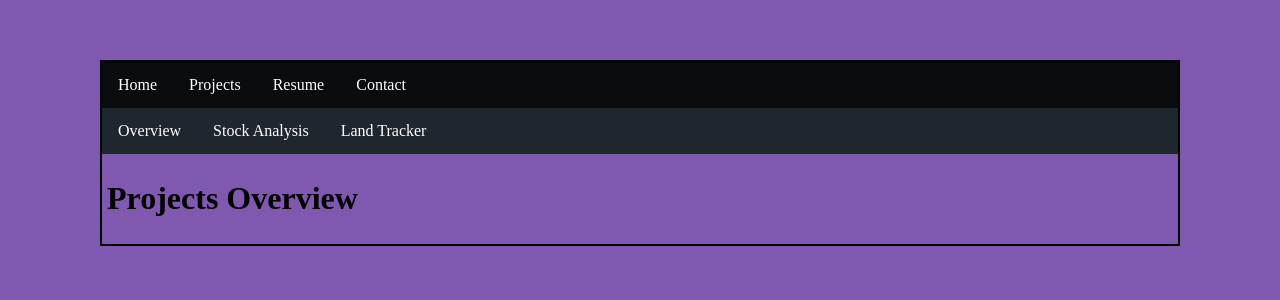
After one commit to rarothschild/RobSite, a Django app: page /projects/overview in a window 1280 px wide. The commit adds this page. Shown: the top 300 px of the page. Run offline with Django 3.2, Linux system fonts and the light colour scheme.

Commit message:
styles updates and url fixes

```diff
--- a/main/templates/main/navbar.html
+++ b/main/templates/main/navbar.html
@@ -2,7 +2,7 @@
 <div class="navbar-container">
     <ul>
         <li><a href="{% url 'home' %}">Home</a></li>
-        <li><a href="{% url 'projects' %}">Projects</a></li>
+        <li><a href="{% url 'projects_overview' %}">Projects</a></li>
         <li><a href="{% url 'resume' %}">Resume</a></li>
         <li><a href="{% url 'contact' %}">Contact</a></li>
     </ul>
--- /dev/null
+++ b/main/templates/main/projects_navbar.html
@@ -0,0 +1,8 @@
+{% load static %}
+<div class="navbar-container-2">
+    <ul>
+        <li><a href="{% url 'projects_overview' %}">Overview</a></li>
+        <li><a href="{% url 'projects_trading' %}">Stock Analysis</a></li>
+        <li><a href="{% url 'projects_landtrack' %}">Land Tracker</a></li>
+    </ul>
+</div>
--- /dev/null
+++ b/main/templates/main/projects_overview.html
@@ -0,0 +1,9 @@
+{% extends 'main/main.html' %}
+
+{% block subnav %}
+{% include 'main/projects_navbar.html' %}
+{% endblock subnav %}
+
+{% block content %}
+<h1>Projects Overview</h1>
+{% endblock content %}
--- a/main/templates/main/resume.html
+++ b/main/templates/main/resume.html
@@ -1,4 +1,5 @@
 {% extends 'main/main.html' %}
+{% load static %}
 
 {% block content %}
 <h1>Resume</h1>
--- a/main/urls.py
+++ b/main/urls.py
@@ -3,7 +3,9 @@ from . import views
 
 urlpatterns = [
     path('',views.home,name='home'),
-    path('projects/',views.projects,name='projects'),
+    path('projects/overview',views.projects_overview,name='projects_overview'),
+    path('projects/overview',views.projects_trading,name='projects_trading'),
+    path('projects/overview',views.projects_landtrack,name='projects_landtrack'),
     path('resume/',views.resume,name='resume'),
     path('contact/',views.contact,name='contact'),
     ]
--- a/main/views.py
+++ b/main/views.py
@@ -7,17 +7,20 @@ import os
 def home(request):
     return render(request,'main/home.html')
 
-def projects(request):
-    return render(request,'main/projects.html')
-
 def resume(request):
     return render(request,'main/resume.html')
 
 def contact(request):
     return render(request,'main/contact.html')
 
-def project_overview(request):
-    return render(request,'main/contact.html')
+def projects_overview(request):
+    return render(request,'main/projects_overview.html')
+
+def projects_trading(request):
+    return render(request,'main/projects_trading.html')
+
+def projects_landtrack(request):
+    return render(request,'main/projects_landtrack.html')
 
 def show_pdf(request):
     filepath = os.path.join('static','images', 'RothschildResume.pdf')
```
Also changed, not shown: main/templates/main/projects.html (deleted, +0 -15 lines), main/templates/main/projects_landtrack.html (added, +9 -0 lines), main/templates/main/projects_trading.html (added, +9 -0 lines).
